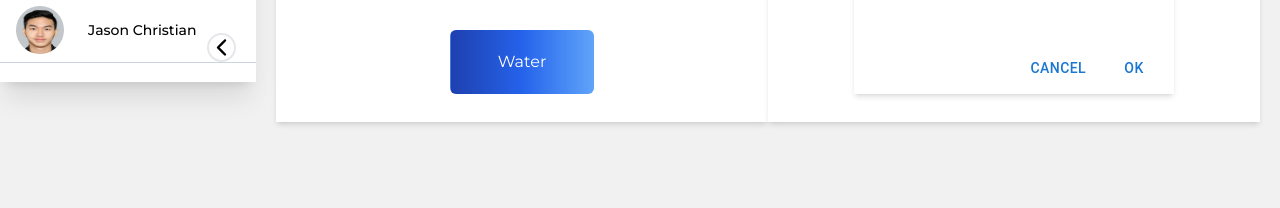
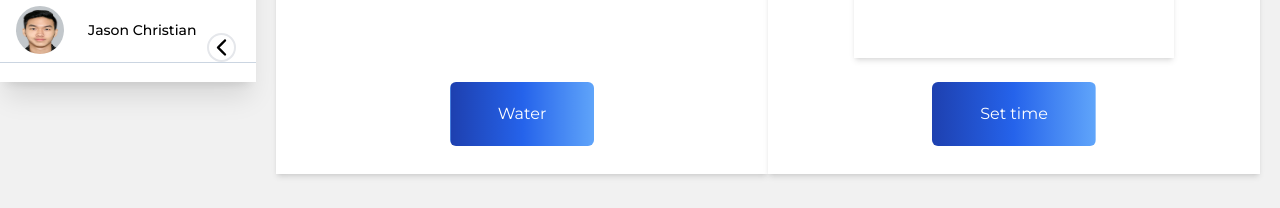
Before and after one commit to jasonchriscodes/Home-Automation-Manager, a React (Create React App) app in the folder frontend/: page /rooms/livingroom in a window 1280 px wide. Shown: the part 718-926 px from the top of the page. Built offline with nearby package versions, Linux system fonts and the light colour scheme.

Commit message:
chore: change button

```diff
--- a/frontend/src/App.css
+++ b/frontend/src/App.css
@@ -120,3 +120,7 @@
 .css-1qs309j-MuiButtonBase-root-MuiPickersDay-root.Mui-selected{
   background-color: #2563EB !important;
 }
+
+.css-1e6y48t-MuiButtonBase-root-MuiButton-root {
+  display: none !important;
+}
--- a/frontend/src/pages/devices/Bin.js
+++ b/frontend/src/pages/devices/Bin.js
@@ -1,7 +1,20 @@
 import Switch from "./../../components/Switch";
 import Calendar from "../../components/Calendar";
+import { useState } from "react";
 
 const Bin = () => {
+  const [isOpen, setIsOpen] = useState(false);
+
+  const handleClick = () => {
+    setIsOpen(!isOpen);
+  };
+
+  const gradientStart = isOpen
+    ? "from-red-500 via-red-600 bg-pos-0"
+    : "from-blue-800 via-blue-600 bg-pos-0";
+  const gradientEnd = isOpen
+    ? "to-red-400 bg-pos-100"
+    : "to-blue-400 bg-pos-100";
   return (
     <div className="p-4 shadow-md flex flex-wrap flex-col justify-between bg-white">
       <div className="flex-col">
@@ -17,6 +30,15 @@ const Bin = () => {
         <div className="flex items-start flex-row justify-center p-3 gap-12">
           <Calendar />
         </div>
+        <div className="flex items-start flex-row justify-center p-3 gap-12">
+          <button
+            onClick={handleClick}
+            className={`bg-gradient-to-r ${gradientStart} ${gradientEnd} text-white px-12 py-5 rounded-md transition-all duration-500`}
+            style={{ transitionTimingFunction: "cubic-bezier(0.4, 0, 0.2, 1)" }}
+          >
+            Set time
+          </button>
+        </div>
       </div>
     </div>
   );
```
